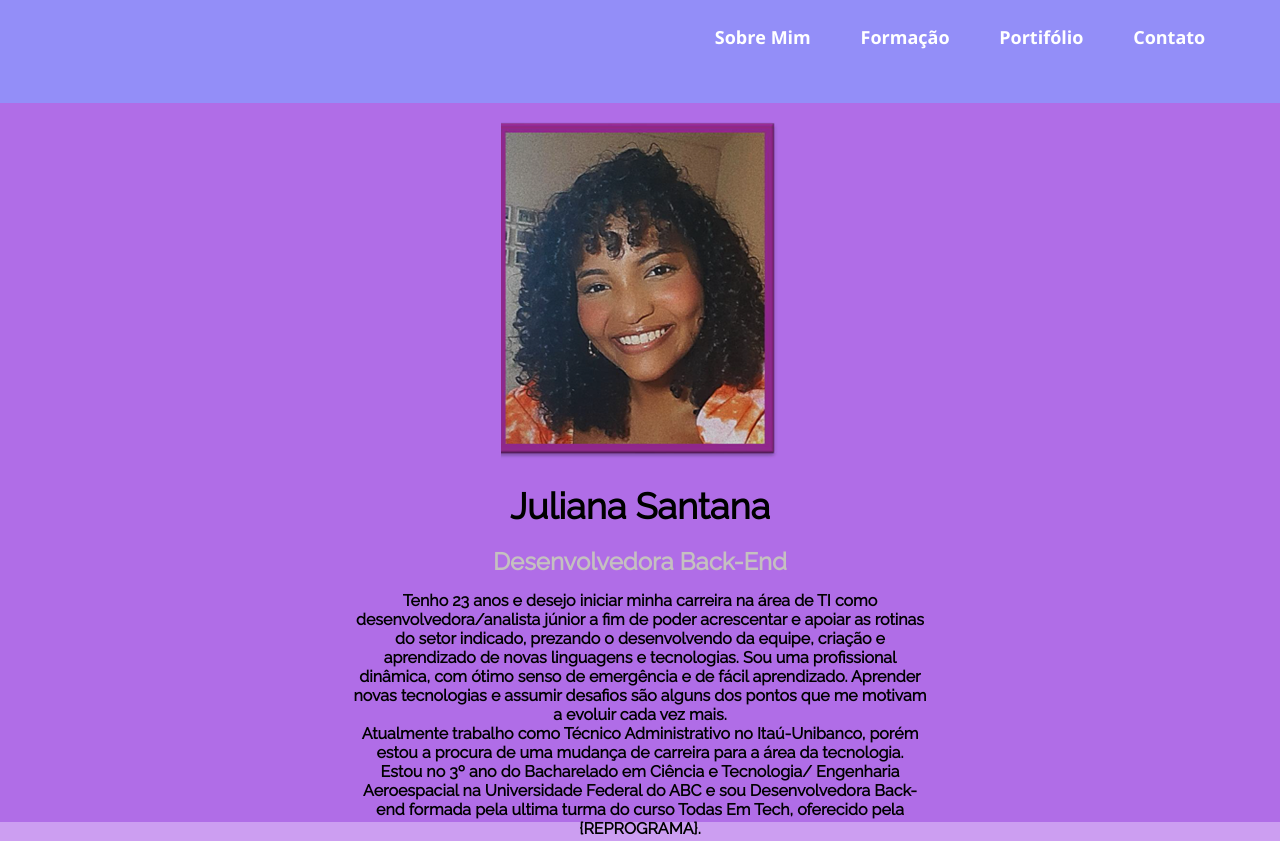
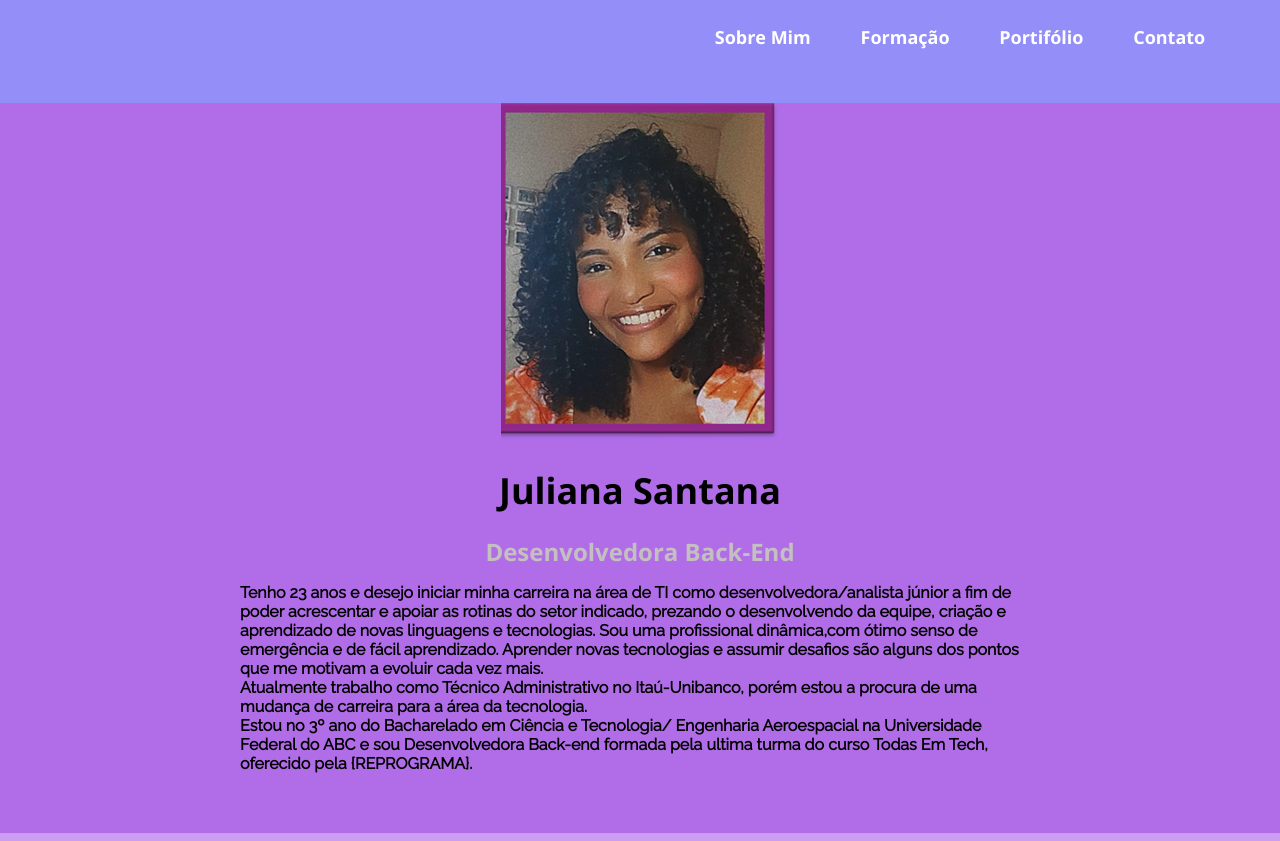
Before and after one commit to juesantana/HTML-Minas, a plain HTML site: page index.html in a window 1280 px wide. Shown: the top 841 px of the page. Drawn offline with nearby package versions, Linux system fonts and the light colour scheme.

Commit message:
corrgindo .intro

```diff
--- a/css/style.css
+++ b/css/style.css
@@ -46,24 +46,17 @@ li{
 }
 
 .intro-content {
-    background-color: #b06de7;
+
+    background-color:  #b06de7;;
     display:flex;
+    flex-direction: column;
     align-items: center;
-    flex-direction: column;
-    height:800px;
-    padding:50px;
-    font-family:'raleway', sans-serif;
-    font-weight:600;
-    font-size: 16px;
-    padding-bottom:100px;
-    padding-top:100px;
-    padding-left: 350px;
-    padding-right: 350px;
-    text-align:center;
+    padding-top:60px;
+    padding-bottom:60px;
 }
 .intro-content figure{
     margin-bottom:20px;
-    padding-top:0px;
+    padding-top: 20px;
 }
 .title {
     font-weight: 700;
@@ -72,17 +65,22 @@ li{
 }
 .subtitle {
     font-weight:700 ;
-    font: size 24px;
+    font-size: 24px;
     color:#C5C0C0;
     margin-bottom:15px;
 }
-#sobre {
+.intro {
     font-family:'raleway', sans-serif;
     font-weight:600;
-    font-size: 16px;
     color:#000000;
-    max-width: 100%;
-    text-align:center;
+    max-width: 800px;
+    text-align:;
+    font-size:16px;
+    width:100%;
+
+
+
+
 }
 
 
--- a/index.html
+++ b/index.html
@@ -38,29 +38,10 @@
         <section id="sobre"></section>
         <h1 class ="title">Juliana Santana</h1>
         <h2 class ="subtitle">Desenvolvedora Back-End</h2>
-
-
-    <p> Tenho 23 anos e desejo iniciar
-        minha carreira na área de TI como
-        desenvolvedora/analista júnior a
-        fim de poder acrescentar e apoiar
-        as rotinas do setor indicado,
-        prezando o desenvolvendo da
-        equipe, criação e aprendizado de
-        novas linguagens e tecnologias.
-        Sou uma profissional dinâmica,
-        com ótimo senso de emergência e
-        de fácil aprendizado.
-        Aprender novas tecnologias e
-        assumir desafios são alguns dos
-        pontos que me motivam a evoluir
-        cada vez mais.
-            </p>
-
-    <p>Atualmente trabalho como Técnico Administrativo no Itaú-Unibanco, porém estou a procura de uma mudança de carreira para a área da tecnologia.</p>
-
-    <p> Estou no 3º ano do Bacharelado em Ciência e Tecnologia/ Engenharia Aeroespacial na Universidade Federal do ABC e sou Desenvolvedora Back-end formada
-        pela ultima turma do curso Todas Em Tech, oferecido pela {REPROGRAMA}.</p>
+    <p class="intro"> Tenho 23 anos e desejo iniciar minha carreira na área de TI como desenvolvedora/analista júnior a fim de poder acrescentar e apoiar as rotinas do setor indicado, prezando o desenvolvendo da equipe, criação e aprendizado de novas linguagens e tecnologias. Sou uma profissional dinâmica,com ótimo senso de emergência e de fácil aprendizado. Aprender novas tecnologias e assumir desafios são alguns dos pontos que me motivam a evoluir cada vez mais.
+    </p>
+    <p class="intro">Atualmente trabalho como Técnico Administrativo no Itaú-Unibanco, porém estou a procura de uma mudança de carreira para a área da tecnologia.</p>
+    <p class="intro"> Estou no 3º ano do Bacharelado em Ciência e Tecnologia/ Engenharia Aeroespacial na Universidade Federal do ABC e sou Desenvolvedora Back-end formada pela ultima turma do curso Todas Em Tech, oferecido pela {REPROGRAMA}.</p>
 </section>
 
 </main>
```
